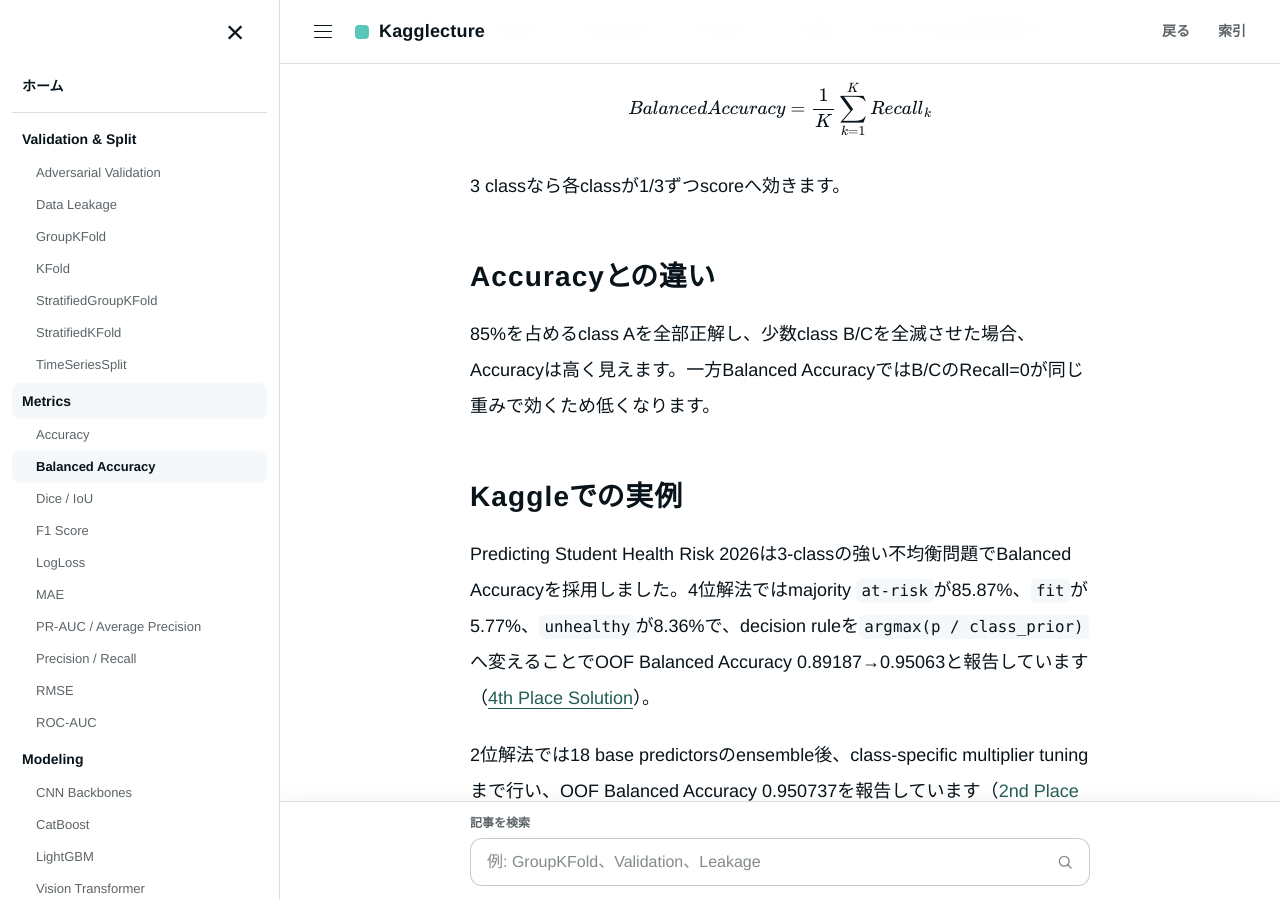
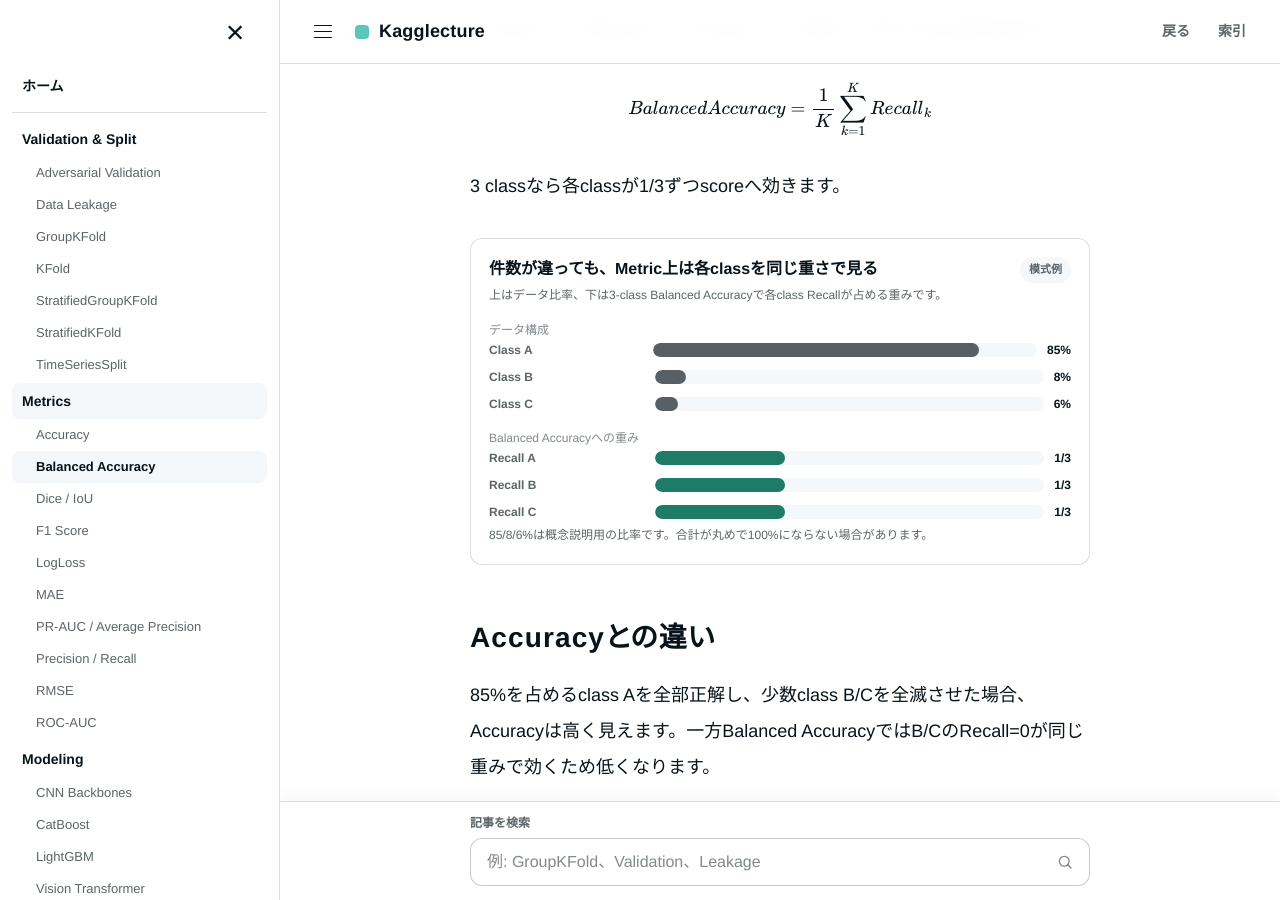
Before and after one commit to morikazu1119/Kagglecture, a Jekyll site: the page built from wiki/metrics/balanced-accuracy.md, in a window 1280 px wide and 900 px high, scrolled down 560 px. Built offline with Jekyll 4.4.1, drawn with Linux system fonts in a browser that asks for light colours.

Commit message:
feat: add HTML class-weight visual for Balanced Accuracy

```diff
--- a/wiki/metrics/balanced-accuracy.md
+++ b/wiki/metrics/balanced-accuracy.md
@@ -38,6 +38,23 @@ BalancedAccuracy = \frac{1}{K}\sum_{k=1}^{K} Recall_k
 $$
 
 3 classなら各classが1/3ずつscoreへ効きます。
+
+<div class="static-viz html-chart" aria-label="データ件数とBalanced Accuracy上の重みの違い">
+  <div class="viz-heading"><div><div class="viz-title">件数が違っても、Metric上は各classを同じ重さで見る</div><p class="viz-subtitle">上はデータ比率、下は3-class Balanced Accuracyで各class Recallが占める重みです。</p></div><span class="viz-badge">模式例</span></div>
+  <p class="viz-note">データ構成</p>
+  <div class="html-bar-chart">
+    <div class="html-bar-row"><span class="html-bar-label">Class A</span><span class="html-bar-track"><span class="html-bar-fill" style="--value:85"></span></span><span class="html-bar-value">85%</span></div>
+    <div class="html-bar-row"><span class="html-bar-label">Class B</span><span class="html-bar-track"><span class="html-bar-fill" style="--value:8"></span></span><span class="html-bar-value">8%</span></div>
+    <div class="html-bar-row"><span class="html-bar-label">Class C</span><span class="html-bar-track"><span class="html-bar-fill" style="--value:6"></span></span><span class="html-bar-value">6%</span></div>
+  </div>
+  <p class="viz-note" style="margin-top:16px !important">Balanced Accuracyへの重み</p>
+  <div class="html-bar-chart">
+    <div class="html-bar-row is-highlight"><span class="html-bar-label">Recall A</span><span class="html-bar-track"><span class="html-bar-fill" style="--value:33.3"></span></span><span class="html-bar-value">1/3</span></div>
+    <div class="html-bar-row is-highlight"><span class="html-bar-label">Recall B</span><span class="html-bar-track"><span class="html-bar-fill" style="--value:33.3"></span></span><span class="html-bar-value">1/3</span></div>
+    <div class="html-bar-row is-highlight"><span class="html-bar-label">Recall C</span><span class="html-bar-track"><span class="html-bar-fill" style="--value:33.3"></span></span><span class="html-bar-value">1/3</span></div>
+  </div>
+  <p class="viz-caption">85/8/6%は概念説明用の比率です。合計が丸めで100%にならない場合があります。</p>
+</div>
 
 ## Accuracyとの違い {#comparison}
 
```
